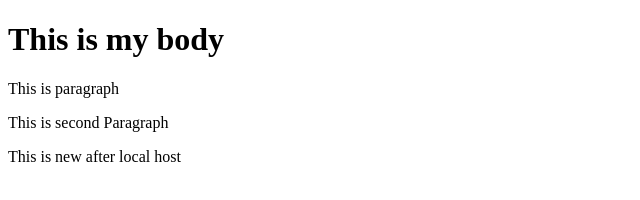
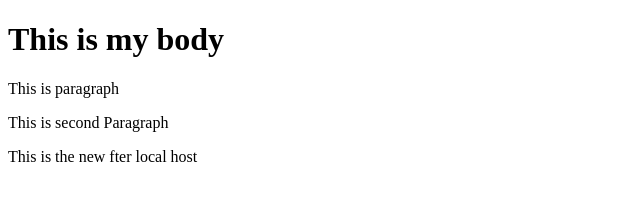
Before and after one commit to nrana982/git-test, a plain HTML site: page index.html in a window 1280 px wide. Shown: the full height of the page, 0-640 px from the left. Drawn offline with Linux system fonts and the light colour scheme.

Commit message:
Third Commit

```diff
--- a/index.html
+++ b/index.html
@@ -5,7 +5,7 @@
           <h1>This is my body</h1>
           <p>This is paragraph</p>
           <p>This is second Paragraph</p>
-          <p>This is new after local host</p>
+          <p>This is the new fter local host</p>
 
         </body>
 
```
Also changed, not shown: templates/test.html (+1 -0 lines).
